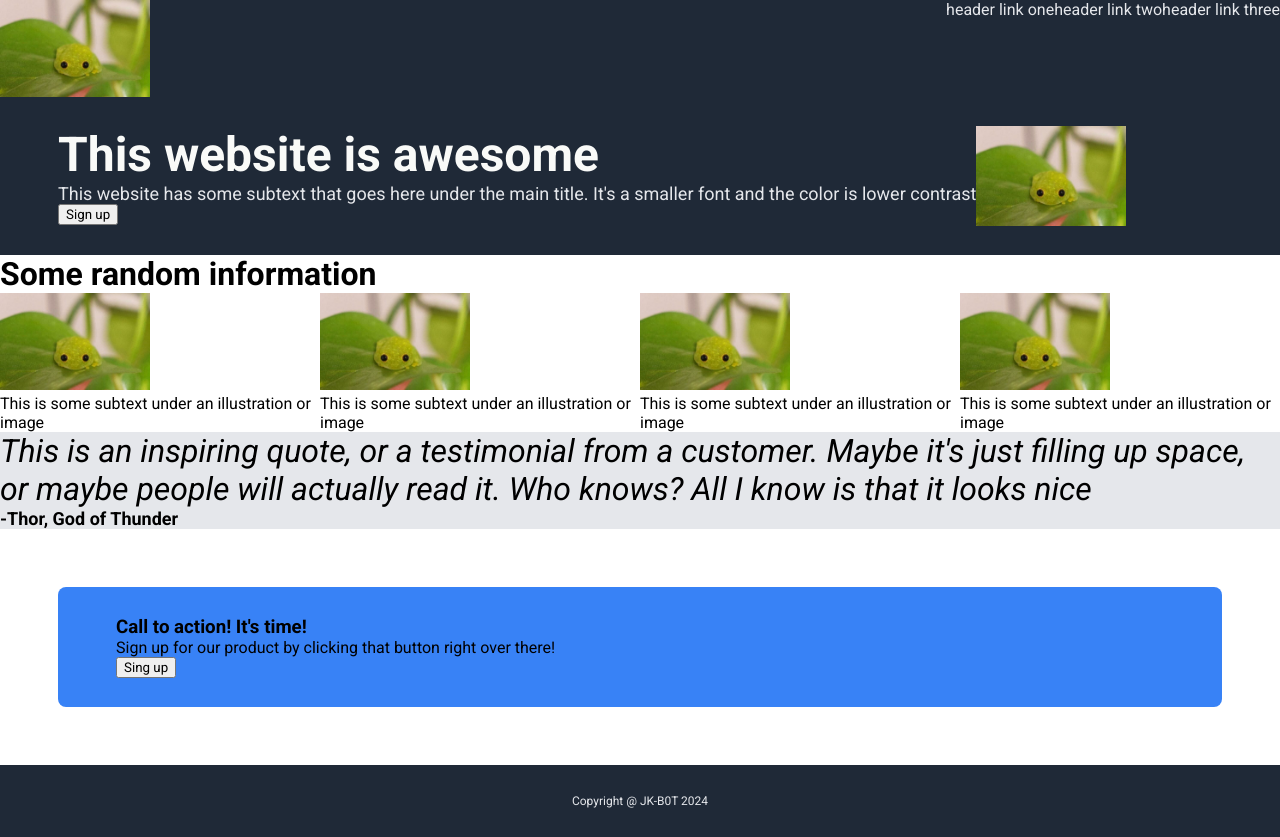
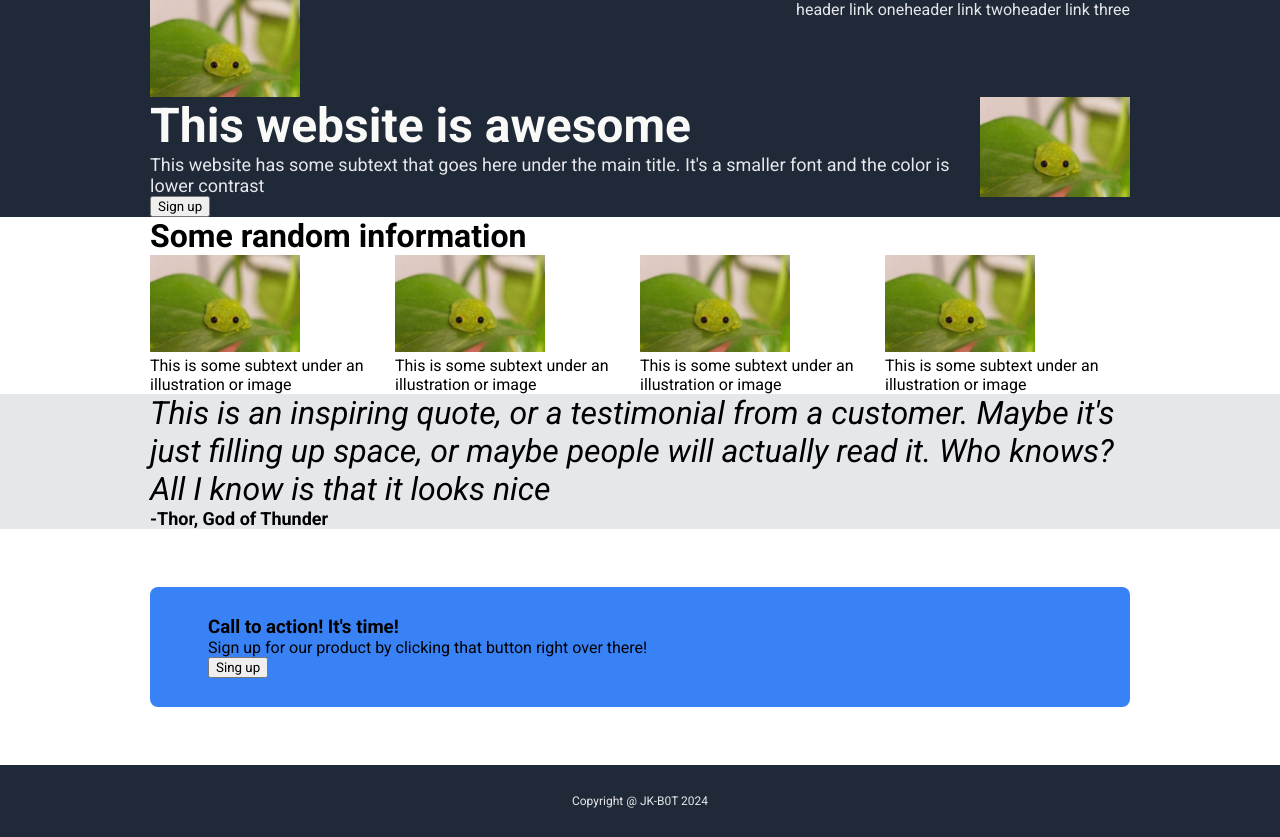
Before and after one commit to JK-B0T/landing-page, a plain HTML site: page index.html in a window 1280 px wide. Drawn offline with Linux system fonts and the light colour scheme.

Commit message:
Add general left-right margin
Margin actually maked with padding as the
background color has to be applied. Call to action
section made with actual margin, as the background
color does not have to be applied in all the
available space, but the text inside has to have
actual padding to separate the content from the
borders.

Note: This could be done in a more clear way,
using the margin property to make the actual
margin and using more divs to make it structurally
possible.

```diff
--- a/style.css
+++ b/style.css
@@ -9,6 +9,12 @@ a {
 }
 a:hover{
     color: #d3d5d8;
+}
+
+nav,
+footer,
+section {
+    padding: 0 150px;
 }
 
 body,
@@ -30,11 +36,7 @@ nav img {
     margin-right: auto;
 }
 
-nav + section {
-    padding: 29px 58px;
-}
-
-nav + section > img { /*Caos infernal*/
+nav + section > img { /*Header main image*/
     flex: 0 0 150px;
     height: 100px;
 }
@@ -77,7 +79,7 @@ h2 {
 }
 
 .call-to-action{
-    margin: 58px;
+    margin: 58px 150px;
     padding: 29px 58px;
     border-radius: 8px;
     background-color: #3882F6;
```
